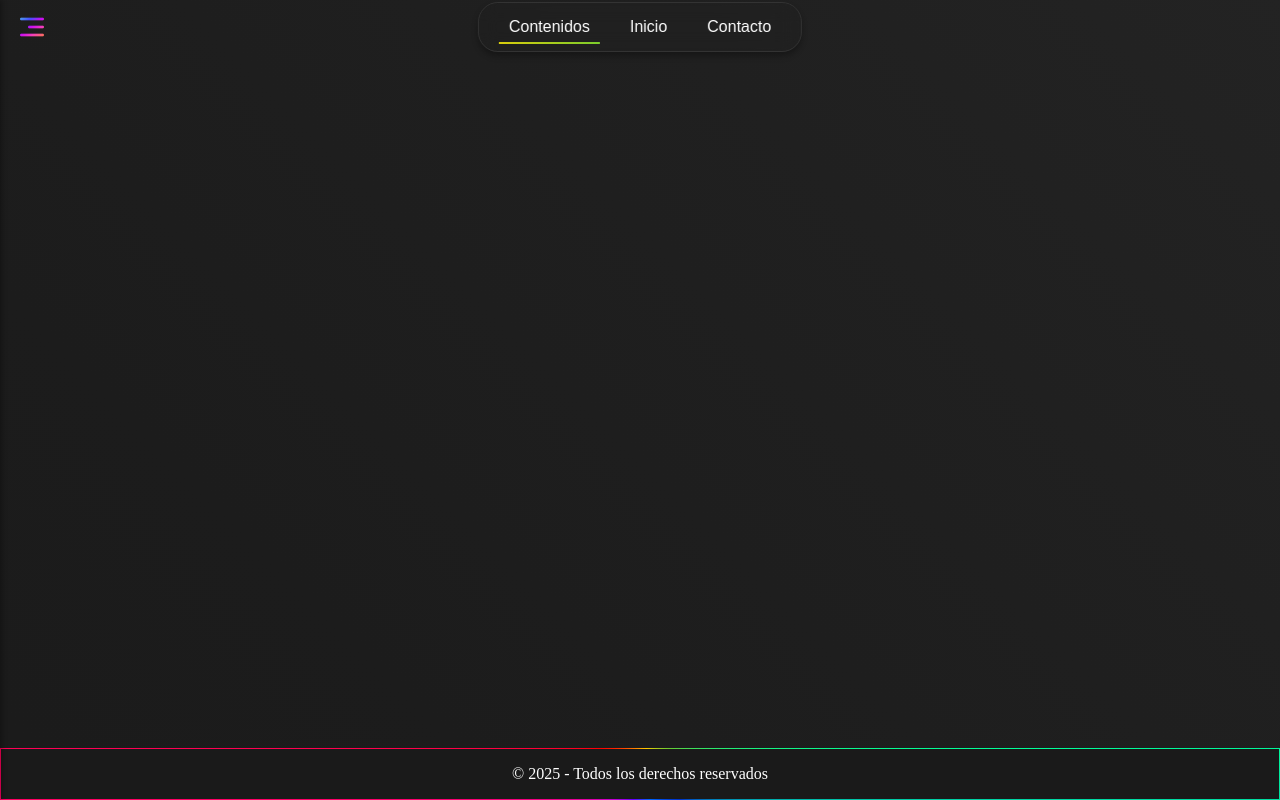
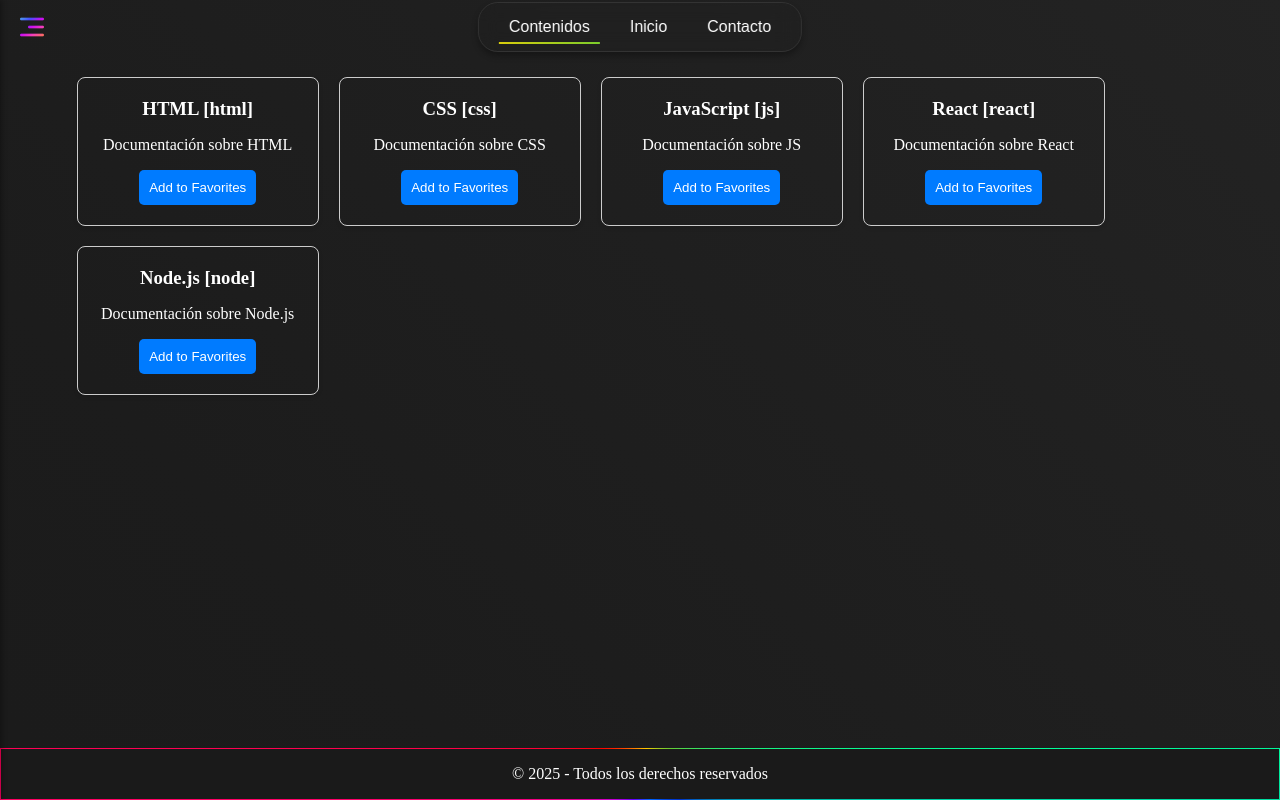
Before and after one commit to DuskStarGITHUB/Coding, a React (Vite) app in the folder frontend/: page / in a window 1280 px wide. Both pictures are taken after a click on the button "Contenidos". Built offline with nearby package versions, Linux system fonts and the light colour scheme.

Commit message:
NEW WORKS ASIDE FAVS

```diff
--- a/frontend/src/web/models/Responses.jsx
+++ b/frontend/src/web/models/Responses.jsx
@@ -62,7 +62,7 @@
       if (contentData) {
         const listItem = document.createElement("li");
         const link = document.createElement("a");
-        link.href = `#${contentData}`;
+        link.href = `#miweb/${content}`;
         link.textContent = contentData;
         listItem.appendChild(link);
         favoritesList.appendChild(listItem);
--- a/frontend/src/web/views/pages/PageContents.jsx
+++ b/frontend/src/web/views/pages/PageContents.jsx
@@ -1,9 +1,42 @@
 // Página de contenidos
 import React from "react";
+import "./assets/PageContents.css";
 
 const PageContents = () => {
+  const contents = [
+    { type: "html", title: "HTML", description: "Documentación sobre HTML" },
+    { type: "css", title: "CSS", description: "Documentación sobre CSS" },
+    { type: "js", title: "JavaScript", description: "Documentación sobre JS" },
+    { type: "react", title: "React", description: "Documentación sobre React" },
+    {
+      type: "node",
+      title: "Node.js",
+      description: "Documentación sobre Node.js",
+    },
+  ];
+  const addFavorite = (type) => {
+    const savedContents =
+      JSON.parse(localStorage.getItem("contentsSaved")) || [];
+    if (!savedContents.includes(type)) {
+      savedContents.push(type);
+      localStorage.setItem("contentsSaved", JSON.stringify(savedContents));
+    }
+  };
   return (
     <main>
+      <div className="content-cards">
+        {contents.map((content) => (
+          <div className="content-card" key={content.type}>
+            <h3>
+              {content.title} [<span>{content.type}</span>]
+            </h3>
+            <p>{content.description}</p>
+            <button onClick={() => addFavorite(content.type)}>
+              Add to Favorites
+            </button>
+          </div>
+        ))}
+      </div>
     </main>
   );
 };
--- /dev/null
+++ b/frontend/src/web/views/pages/assets/pagecontents.css
@@ -0,0 +1,33 @@
+/* Estilos para las tarjetas de la pagian contenidos */
+.content-cards {
+  display: flex;
+  flex-wrap: wrap;
+  gap: 20px;
+  padding: 20px;
+}
+
+.content-card {
+  border: 1px solid #ccc;
+  border-radius: 8px;
+  padding: 20px;
+  width: 200px;
+  text-align: center;
+  box-shadow: 0 2px 4px rgba(0, 0, 0, 0.1);
+}
+
+.content-card h3 {
+  margin: 0 0 10px;
+}
+
+.content-card button {
+  background-color: #007bff;
+  color: white;
+  padding: 10px;
+  border: none;
+  border-radius: 5px;
+  cursor: pointer;
+}
+
+.content-card button:hover {
+  background-color: #0056b3;
+}
```
